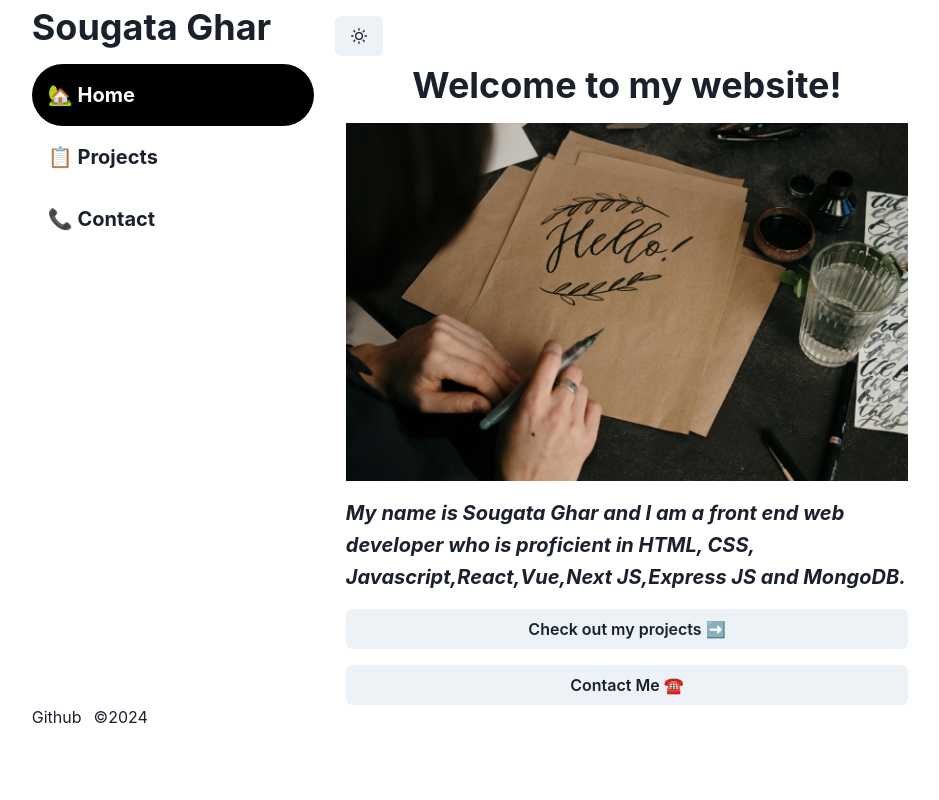
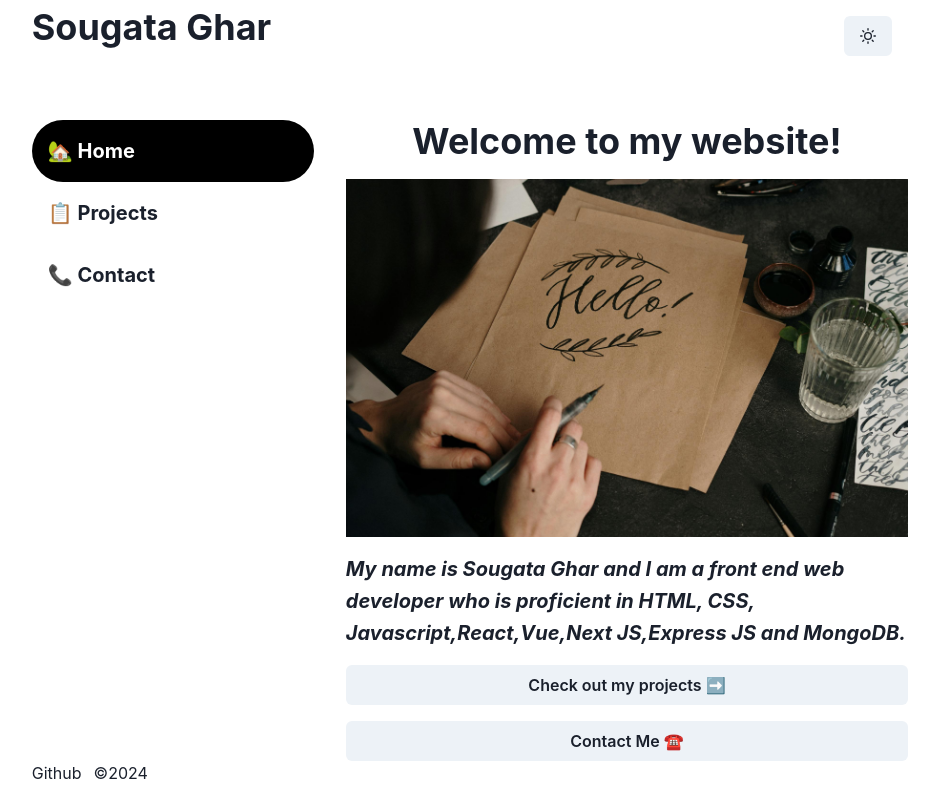
Before and after one commit to sougataghar477/Portfolio, a React (Create React App) app: page / in a window 1280 px wide. Shown: the whole page, without its empty margins (170-1109 px from the left). Built offline with nearby package versions, Linux system fonts and the light colour scheme.

Commit message:
static header

```diff
--- a/src/components/Header.js
+++ b/src/components/Header.js
@@ -5,7 +5,16 @@ import MobileNavigationBar from "./MobileNavigationBar";
 function Header(){
     const { isOpen, onOpen, onClose } = useDisclosure();
     const { colorMode, toggleColorMode } = useColorMode();
-    return <Flex gap={16} justifyContent={['flex-start','space-between','space-between']} alignItems={'center'} position={['static','fixed','fixed']} maxW={'90ch'} zIndex={10}>
+    return <Flex gap={16}
+
+    justifyContent={['space-between','space-between','space-between']}
+
+    alignItems={'center'}
+
+    maxW={'90ch'}
+
+    zIndex={10}>
+
     <Heading>Sougata Ghar</Heading>
     <ButtonGroup>
     <Button
```
